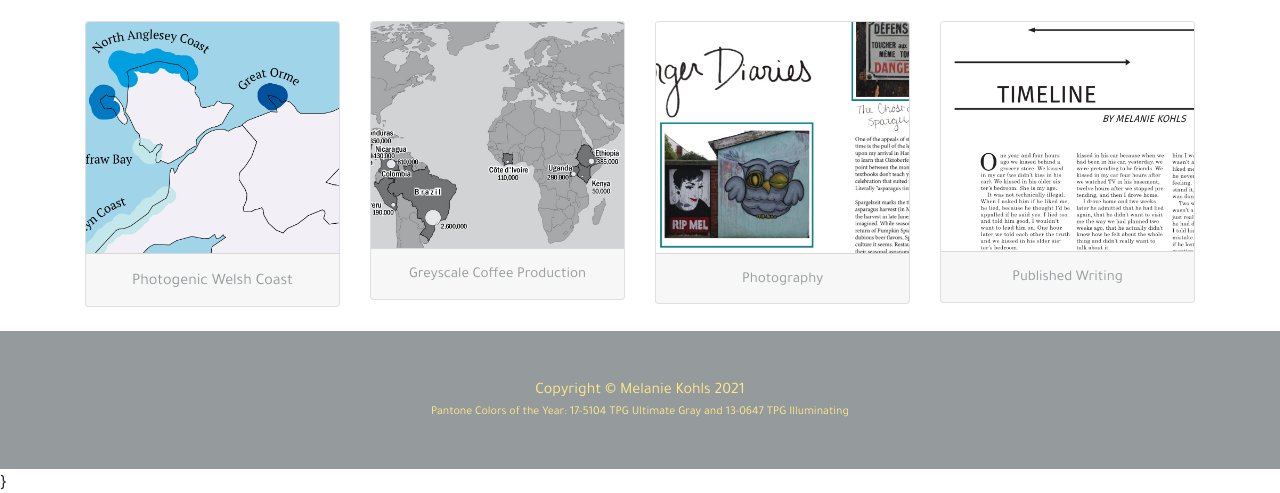
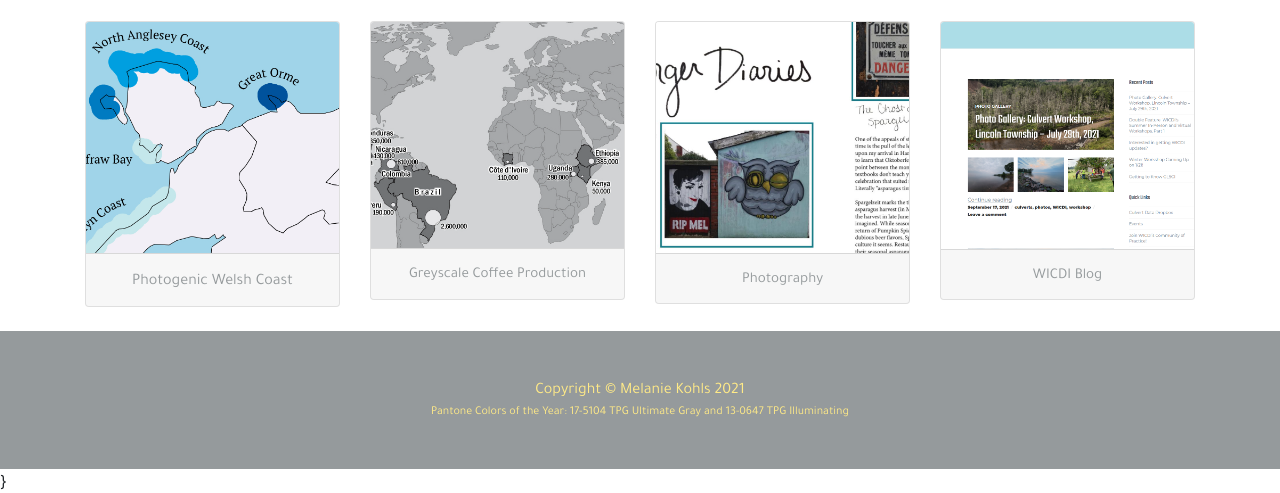
Before and after one commit to melanie-n-k/melanie-n-k.github.io, a website: page index.html in a window 1280 px wide. Shown: the part 598-1091 px from the top of the page. Drawn offline with nearby package versions, Linux system fonts and the light colour scheme.

Commit message:
Deleted broken link and associated image, replaced with updated/relevant link and associated image
This section of the website was linking to a short essay I had published a long time ago - so long ago that the online journal link no longer worked. I replaced it with a link to the blog for my current project and adjusted the link image to match.

```diff
--- a/index.html
+++ b/index.html
@@ -141,9 +141,9 @@
 
         <div class="col-lg-3 col-md-6 mb-4">
           <div class="card">
-            <img class="card-img-top" src="assets/img/illumination.png" alt="">
+            <img class="card-img-top" src="assets/img/wicdi.PNG" alt="">
             <div style="font-size: 15px;" class="card-footer">
-              <a href="http://www.uwilluminationjournal.com/in-print/" class="links">Published Writing</a>
+              <a href="https://wicdi.org/blog/" class="links">WICDI Blog</a>
             </div>
           </div>
         </div>
```
Also changed, not shown: content/content2.html (+2 -2 lines), assets/img/illumination.png (deleted), assets/img/wicdi.PNG (added).
